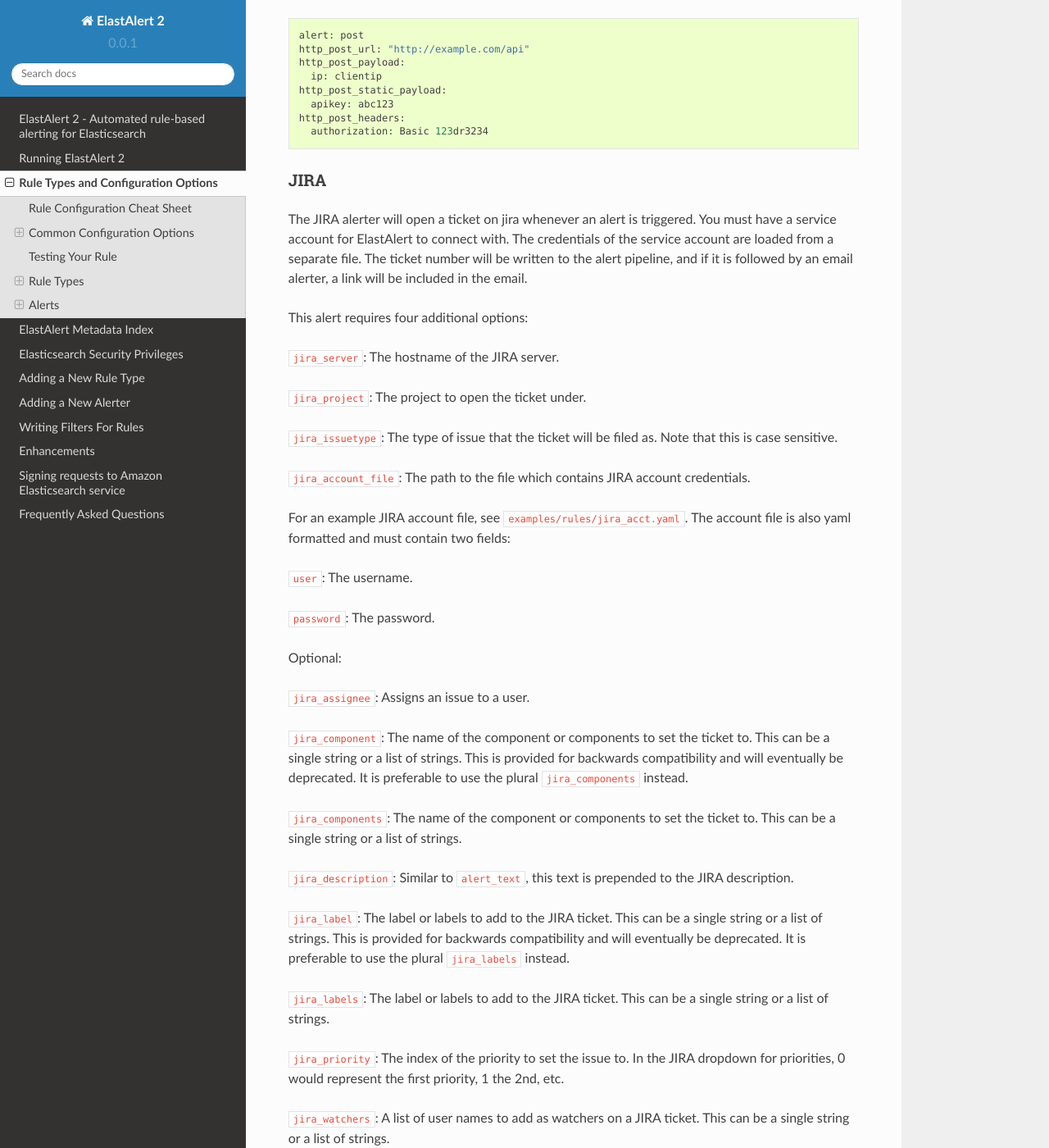
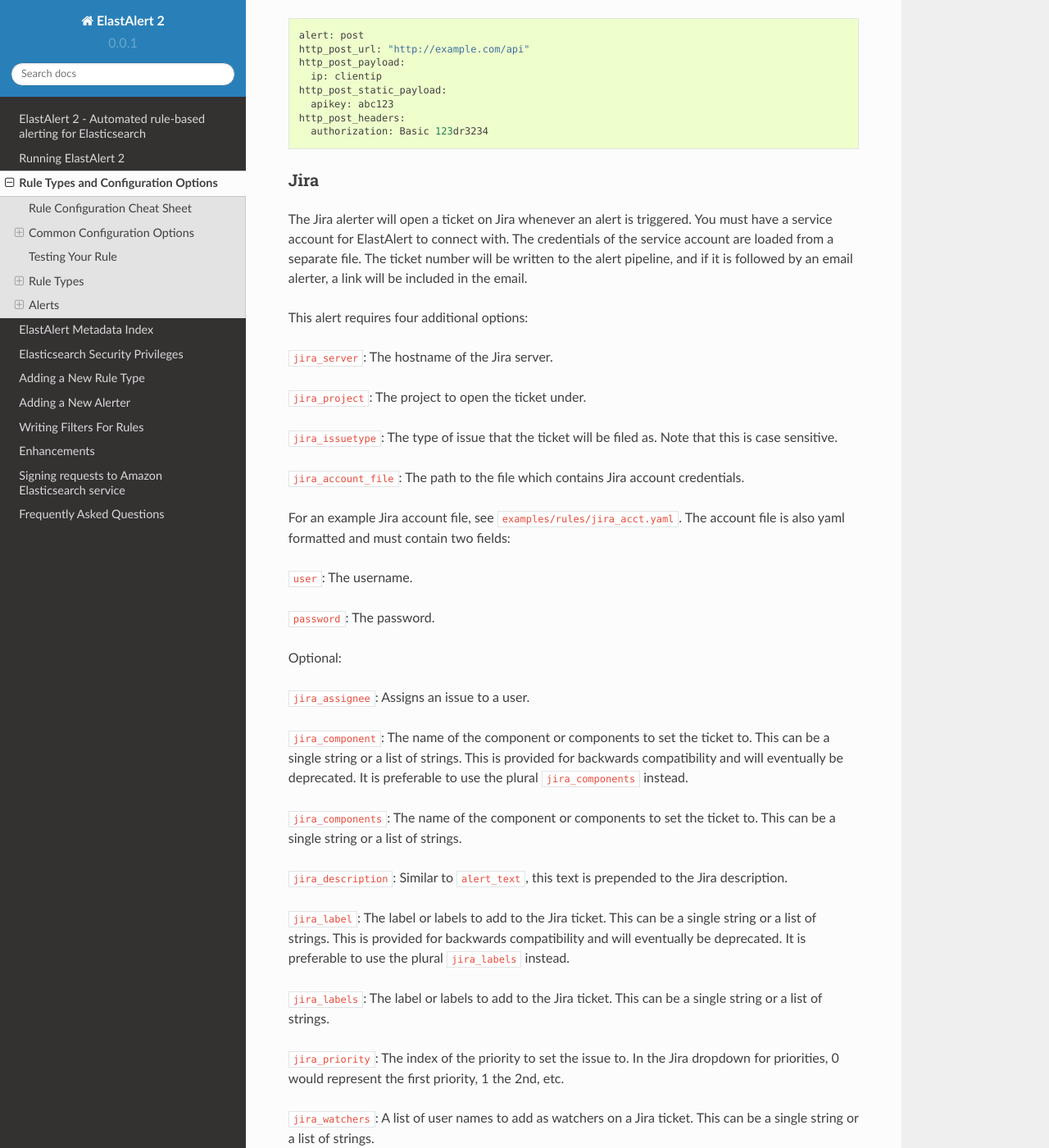
Before and after one commit to Yelp/elastalert, a Sphinx documentation site: the page built from docs/source/ruletypes.rst, in a window 1280 px wide and 1400 px high, scrolled down 49398 px. Shown: the whole window at 82% size. Built offline with Sphinx 7.4.7 and the Read the Docs theme 2.0.0, drawn with Linux system fonts in a browser that asks for light colours; pages that are not in the unit, such as notebooks, are missing from menus; some of the changed text lies outside the part shown.

```diff
--- a/docs/source/elastalert.rst
+++ b/docs/source/elastalert.rst
@@ -41,7 +41,7 @@ Currently, we have support built in for these alert types:
 - Gitter
 - GoogleChat
 - HTTP POST
-- JIRA
+- Jira
 - Line Notify
 - Mattermost
 - Microsoft Teams
--- a/docs/source/recipes/adding_alerts.rst
+++ b/docs/source/recipes/adding_alerts.rst
@@ -34,7 +34,7 @@ should be in the rule configuration file and can be accessed here.
 
 ``self.pipeline``: This is a dictionary object that serves to transfer information between alerts. When an alert is triggered,
 a new empty pipeline object will be created and each alerter can add or receive information from it. Note that alerters
-are called in the order they are defined in the rule file. For example, the JIRA alerter will add its ticket number
+are called in the order they are defined in the rule file. For example, the Jira alerter will add its ticket number
 to the pipeline and the email alerter will add that link if it's present in the pipeline.
 
 alert(self, match):
--- a/docs/source/ruletypes.rst
+++ b/docs/source/ruletypes.rst
@@ -385,7 +385,7 @@ Then, assuming an aggregation window of 10 minutes, if you receive the following
 
 This should result in 2 alerts: One containing alice's two events, sent at ``2016-09-20T00:10:00`` and one containing bob's one event sent at ``2016-09-20T00:16:00``
 
-For aggregations, there can sometimes be a large number of documents present in the viewing medium (email, jira ticket, etc..). If you set the ``summary_table_fields`` field, ElastAlert 2 will provide a summary of the specified fields from all the results.
+For aggregations, there can sometimes be a large number of documents present in the viewing medium (email, Jira ticket, etc..). If you set the ``summary_table_fields`` field, ElastAlert 2 will provide a summary of the specified fields from all the results.
 
 For example, if you wish to summarize the usernames and event_types that appear in the documents so that you can see the most relevant fields at a quick glance, you can set::
 
@@ -1398,7 +1398,7 @@ for each alerter.
 Alert Subject
 ~~~~~~~~~~~~~
 
-E-mail subjects, JIRA issue summaries, PagerDuty alerts, or any alerter that has a "subject" can be customized by adding an ``alert_subject``
+E-mail subjects, Jira issue summaries, PagerDuty alerts, or any alerter that has a "subject" can be customized by adding an ``alert_subject``
 that contains a custom summary.
 It can be further formatted using standard Python formatting syntax::
 
@@ -2065,24 +2065,24 @@ Example usage::
     http_post_headers:
       authorization: Basic 123dr3234
 
-JIRA
+Jira
 ~~~~
 
-The JIRA alerter will open a ticket on jira whenever an alert is triggered. You must have a service account for ElastAlert to connect with.
+The Jira alerter will open a ticket on Jira whenever an alert is triggered. You must have a service account for ElastAlert to connect with.
 The credentials of the service account are loaded from a separate file. The ticket number will be written to the alert pipeline, and if it
 is followed by an email alerter, a link will be included in the email.
 
 This alert requires four additional options:
 
-``jira_server``: The hostname of the JIRA server.
+``jira_server``: The hostname of the Jira server.
 
 ``jira_project``: The project to open the ticket under.
 
 ``jira_issuetype``: The type of issue that the ticket will be filed as. Note that this is case sensitive.
 
-``jira_account_file``: The path to the file which contains JIRA account credentials.
-
-For an example JIRA account file, see ``examples/rules/jira_acct.yaml``. The account file is also yaml formatted and must contain two fields:
+``jira_account_file``: The path to the file which contains Jira account credentials.
+
+For an example Jira account file, see ``examples/rules/jira_acct.yaml``. The account file is also yaml formatted and must contain two fields:
 
 ``user``: The username.
 
@@ -2096,16 +2096,16 @@ Optional:
 
 ``jira_components``: The name of the component or components to set the ticket to. This can be a single string or a list of strings.
 
-``jira_description``: Similar to ``alert_text``, this text is prepended to the JIRA description.
-
-``jira_label``: The label or labels to add to the JIRA ticket.  This can be a single string or a list of strings. This is provided for backwards compatibility and will eventually be deprecated. It is preferable to use the plural ``jira_labels`` instead.
-
-``jira_labels``: The label or labels to add to the JIRA ticket.  This can be a single string or a list of strings.
-
-``jira_priority``: The index of the priority to set the issue to. In the JIRA dropdown for priorities, 0 would represent the first priority,
+``jira_description``: Similar to ``alert_text``, this text is prepended to the Jira description.
+
+``jira_label``: The label or labels to add to the Jira ticket.  This can be a single string or a list of strings. This is provided for backwards compatibility and will eventually be deprecated. It is preferable to use the plural ``jira_labels`` instead.
+
+``jira_labels``: The label or labels to add to the Jira ticket.  This can be a single string or a list of strings.
+
+``jira_priority``: The index of the priority to set the issue to. In the Jira dropdown for priorities, 0 would represent the first priority,
 1 the 2nd, etc.
 
-``jira_watchers``: A list of user names to add as watchers on a JIRA ticket. This can be a single string or a list of strings.
+``jira_watchers``: A list of user names to add as watchers on a Jira ticket. This can be a single string or a list of strings.
 
 ``jira_bump_tickets``: If true, ElastAlert search for existing tickets newer than ``jira_max_age`` and comment on the ticket with
 information about the alert instead of opening another ticket. ElastAlert finds the existing ticket by searching by summary. If the
@@ -2114,7 +2114,7 @@ the two summaries must be exact matches, except by setting ``jira_ignore_in_titl
 For example, if the custom subject is "foo occured at bar", and "foo" is the value field X in the match, you can set ``jira_ignore_in_title``
 to "X" and it will only bump tickets with "bar" in the subject. Defaults to false.
 
-``jira_ignore_in_title``: ElastAlert will attempt to remove the value for this field from the JIRA subject when searching for tickets to bump.
+``jira_ignore_in_title``: ElastAlert will attempt to remove the value for this field from the Jira subject when searching for tickets to bump.
 See ``jira_bump_tickets`` description above for an example.
 
 ``jira_max_age``: If ``jira_bump_tickets`` is true, the maximum age of a ticket, in days, such that ElastAlert will comment on the ticket
@@ -2145,7 +2145,7 @@ Example usage::
 
     jira_bump_only: true
 
-``jira_transition_to``: If ``jira_bump_tickets`` is true, Transition this ticket to the given Status when bumping. Must match the text of your JIRA implementation's Status field.
+``jira_transition_to``: If ``jira_bump_tickets`` is true, Transition this ticket to the given Status when bumping. Must match the text of your Jira implementation's Status field.
 
 Example usage::
 
@@ -2158,9 +2158,9 @@ It only applies if ``jira_bump_tickets`` is true. Default is 0 days.
 
 Arbitrary Jira fields:
 
-ElastAlert supports setting any arbitrary JIRA field that your jira issue supports. For example, if you had a custom field, called "Affected User", you can set it by providing that field name in ``snake_case`` prefixed with ``jira_``.  These fields can contain primitive strings or arrays of strings. Note that when you create a custom field in your JIRA server, internally, the field is represented as ``customfield_1111``. In elastalert, you may refer to either the public facing name OR the internal representation.
-
-In addition, if you would like to use a field in the alert as the value for a custom JIRA field, use the field name plus a # symbol in front. For example, if you wanted to set a custom JIRA field called "user" to the value of the field "username" from the match, you would use the following.
+ElastAlert supports setting any arbitrary Jira field that your Jira issue supports. For example, if you had a custom field, called "Affected User", you can set it by providing that field name in ``snake_case`` prefixed with ``jira_``.  These fields can contain primitive strings or arrays of strings. Note that when you create a custom field in your Jira server, internally, the field is represented as ``customfield_1111``. In elastalert, you may refer to either the public facing name OR the internal representation.
+
+In addition, if you would like to use a field in the alert as the value for a custom Jira field, use the field name plus a # symbol in front. For example, if you wanted to set a custom Jira field called "user" to the value of the field "username" from the match, you would use the following.
 
 Example::
 
```
Also changed, not shown: 6 other files.
